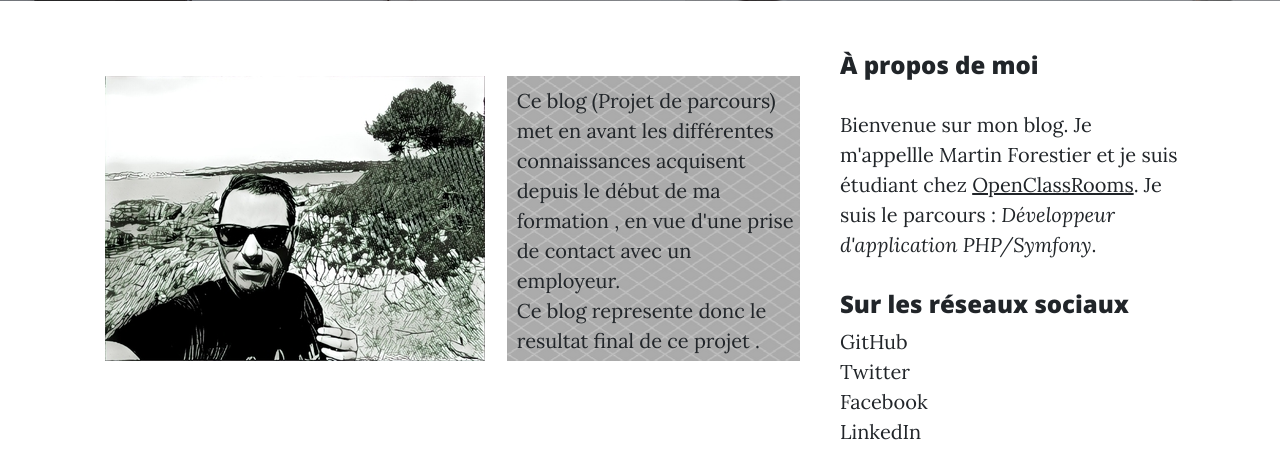
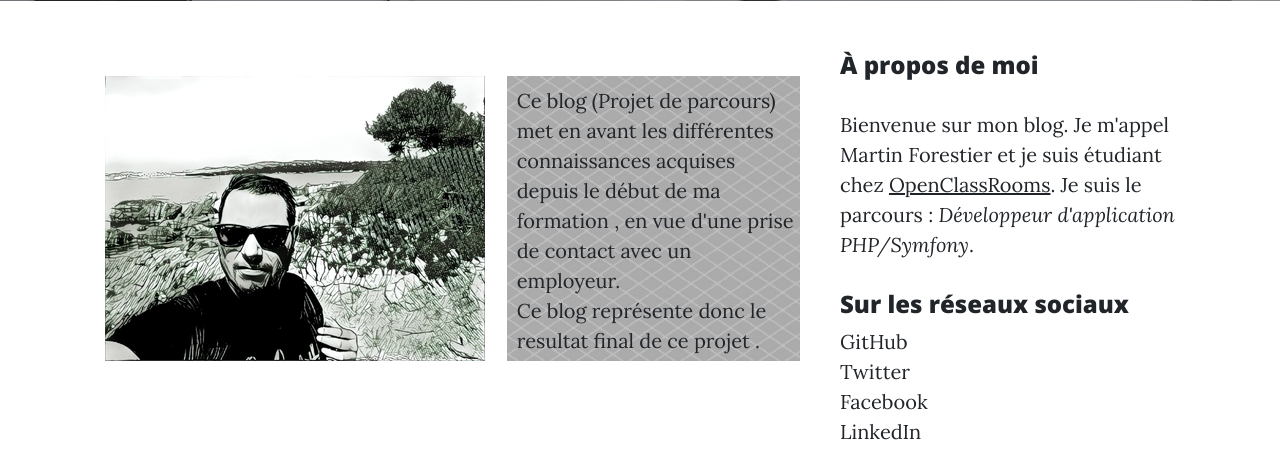
Before and after one commit to martinez33/Blog-P5, a PHP site: page / in a window 1280 px wide. Shown: the part 531-995 px from the top of the page. Run offline with PHP 8.4, Linux system fonts and the light colour scheme; data that the repository does not hold is empty; a stand-in replaces the project's code that opens the database connection.

Commit message:
src(homeView.php): modified

```diff
--- a/Blog/src/View/frontend/homeView.php
+++ b/Blog/src/View/frontend/homeView.php
@@ -22,7 +22,7 @@
 
                 <div class="col-lg-5 col-md-12 mx-auto" >
 
-                    <p style="margin : 25px 10px 40px -25px; padding: 10px 5px 5px 10px ; background-image: url('images/fond.png');">Ce blog (Projet de parcours) met en avant les différentes connaissances acquisent depuis le début de ma formation , en vue d'une prise de contact avec un employeur. <br>Ce blog represente donc le resultat final de ce projet .</p>
+                    <p style="margin : 25px 10px 40px -25px; padding: 10px 5px 5px 10px ; background-image: url('images/fond.png');">Ce blog (Projet de parcours) met en avant les différentes connaissances acquises depuis le début de ma formation , en vue d'une prise de contact avec un employeur. <br>Ce blog représente donc le resultat final de ce projet .</p>
 
                 </div>
 
@@ -79,7 +79,7 @@
           	<div class="sidebar-module sidebar-module-inset">
 
                 <h4>À propos de moi</h4>
-            	  <p>Bienvenue sur mon blog. Je m'appellle Martin Forestier et je suis étudiant chez <a href="https://openclassrooms.com/">OpenClassRooms</a>. Je suis le parcours : <em>Développeur d'application PHP/Symfony</em>.</p>
+            	  <p>Bienvenue sur mon blog. Je m'appel Martin Forestier et je suis étudiant chez <a href="https://openclassrooms.com/">OpenClassRooms</a>. Je suis le parcours : <em>Développeur d'application PHP/Symfony</em>.</p>
 
           	</div>
 
@@ -89,7 +89,7 @@
 
             	<ol class="list-unstyled">
 
-              		<li><a href="https://github.com/martinez33">GitHub</a></li>
+              		<li><a href="https://github.com/martinez33/Blog-P5">GitHub</a></li>
               		<li><a href="#">Twitter</a></li>
                     <li><a href="#">Facebook</a></li>
               		<li><a href="https://www.linkedin.com/in/martin-forestier-136173140/">LinkedIn</a></li>
```
